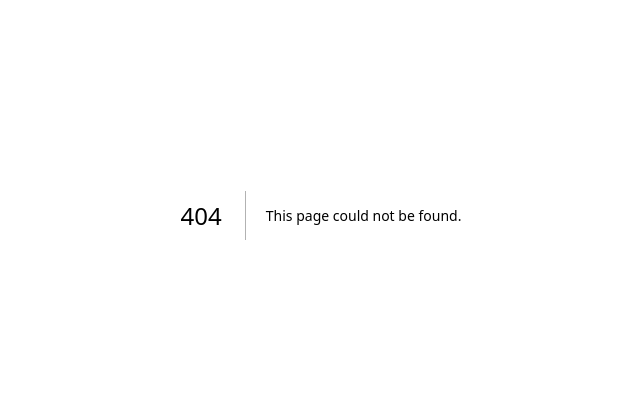
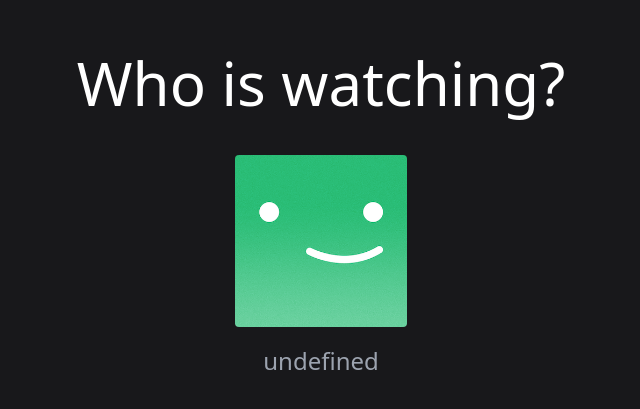
Before and after one commit to Iftee97/netflix-next, a Next.js app: page /profiles in a window 1280 px wide. Before the commit this address had no page. Shown: the part 185-594 px from the top of the page, without its empty margins (319-959 px from the left). Built offline with nearby package versions, Linux system fonts and the light colour scheme; no server answers; the database is empty; sample sign-in values are in the browser's storage.

Commit message:
added custom hooks, utility functions and route guards

```diff
--- /dev/null
+++ b/hooks/useCurrentUser.js
@@ -0,0 +1,19 @@
+import useSwr from 'swr'
+
+import fetcher from '@/libs/fetcher'
+
+export default function useCurrentUser() {
+  const {
+    data,
+    error,
+    isLoading,
+    mutate
+  } = useSwr('/api/current', fetcher)
+
+  return {
+    data,
+    error,
+    isLoading,
+    mutate,
+  }
+}
--- /dev/null
+++ b/libs/fetcher.js
@@ -0,0 +1,5 @@
+// the fetcher function for useSwr:
+
+const fetcher = (...args) => fetch(...args).then(res => res.json())
+
+export default fetcher
--- /dev/null
+++ b/libs/serverAuth.js
@@ -0,0 +1,23 @@
+import { getServerSession } from "next-auth"
+import prismadb from '@/libs/prismadb'
+import { authOptions } from "@/pages/api/auth/[...nextauth]"
+
+export default async function serverAuth(req, res) {
+  const session = await getServerSession(req, res, authOptions)
+  if (!session?.user?.email) {
+    throw new Error('Not signed in')
+  }
+
+  const currentUser = await prismadb.user.findUnique({
+    where: {
+      email: session.user.email,
+    }
+  })
+  if (!currentUser) {
+    throw new Error('Not signed in')
+  }
+
+  return {
+    currentUser
+  }
+}
--- a/package.json
+++ b/package.json
@@ -19,6 +19,7 @@
     "react": "18.2.0",
     "react-dom": "18.2.0",
     "react-icons": "^4.8.0",
+    "swr": "^2.1.5",
     "tailwindcss": "3.3.2"
   },
   "devDependencies": {
--- /dev/null
+++ b/pages/api/current/index.js
@@ -0,0 +1,15 @@
+import serverAuth from "@/libs/serverAuth"
+
+export default async function handler(req, res) {
+  try {
+    if (req.method !== 'GET') {
+      return res.status(405).end()
+    }
+
+    const { currentUser } = await serverAuth(req, res)
+    return res.status(200).json(currentUser)
+  } catch (error) {
+    console.log(error)
+    return res.status(500).end()
+  }
+}
--- a/pages/auth.jsx
+++ b/pages/auth/index.js
@@ -1,8 +1,7 @@
 import Head from "next/head"
 import Link from "next/link"
-import { useRouter } from "next/router"
 import { useState } from "react"
-import { getSession, signIn } from 'next-auth/react'
+import { signIn, getSession } from 'next-auth/react'
 
 // components
 import Input from "@/components/Input"
@@ -19,8 +18,6 @@ export default function Auth() {
   const [variant, setVariant] = useState("login")
   const [error, setError] = useState("")
   const [loading, setLoading] = useState(false)
-
-  const router = useRouter()
 
   function toggleVariant() {
     setVariant(variant === "login" ? "register" : "login")
@@ -63,9 +60,8 @@ export default function Auth() {
       await signIn('credentials', {
         email,
         password,
-        callbackUrl: '/' // redirect to / page after login
+        callbackUrl: '/profiles' // redirect to / page after login
       })
-      // router.push('/') // redirect to / page after login
       setLoading(false)
     } catch (error) {
       console.log('error: >>>>>>>>>', error)
@@ -139,7 +135,7 @@ export default function Auth() {
                 <button
                   className="w-10 h-10 bg-white rounded-full flex items-center justify-center cursor-pointer hover:opacity-80 transition"
                   onClick={() => signIn('google', {
-                    callbackUrl: '/'
+                    callbackUrl: '/profiles'
                   })}
                 >
                   <FcGoogle size={32} />
@@ -147,7 +143,7 @@ export default function Auth() {
                 <button
                   className="w-10 h-10 bg-white rounded-full flex items-center justify-center cursor-pointer hover:opacity-80 transition"
                   onClick={() => signIn('github', {
-                    callbackUrl: '/'
+                    callbackUrl: '/profiles'
                   })}
                 >
                   <FaGithub size={32} />
@@ -170,23 +166,20 @@ export default function Auth() {
   )
 }
 
-// export async function getServerSideProps(context) {
-//   const session = await getSession(context)
-//   console.log('session: >>>>>>>>>>', session)
+export async function getServerSideProps(context) {
+  const session = await getSession(context)
+  console.log('session (NEXT SSR: /): >>>>>>>>>>', session)
 
-//   // uncomment later
-//   if (!session) {
-//     return {
-//       redirect: {
-//         destination: '/',
-//         permanent: false,
-//       }
-//     }
-//   }
+  if (session) {
+    return {
+      redirect: {
+        destination: '/',
+        permanent: false,
+      }
+    }
+  }
 
-//   return {
-//     props: {
-//       session: session || null
-//     }
-//   }
-// }
+  return {
+    props: {}
+  }
+}
--- a/pages/index.js
+++ b/pages/index.js
@@ -1,11 +1,11 @@
 import Head from "next/head"
 import Link from "next/link"
-import { signOut, getSession, useSession } from "next-auth/react"
+import { signOut, getSession } from "next-auth/react"
+import useCurrentUser from "@/hooks/useCurrentUser"
 
 export default function Home() {
-  const { data: session, status } = useSession()
-  console.log('session: >>>>>>>>>>', session)
-  console.log('status: >>>>>>>>>>', status)
+  const { data: user, isLoading } = useCurrentUser()
+  console.log('user: >>>>>>>>>>', user)
 
   return (
     <>
@@ -17,13 +17,18 @@ export default function Home() {
         <h1 className="text-5xl font-semibold text-red-700 text-center">
           Netflix
         </h1>
-        {session?.user && (
+        {isLoading && (
           <h3 className="mt-4 text-2xl font-medium text-blue-500 text-center">
-            Welcome to Netflix, {session?.user?.name}
+            Loading...
+          </h3>
+        )}
+        {!isLoading && user && (
+          <h3 className="mt-4 text-2xl font-medium text-blue-500 text-center">
+            Welcome to Netflix, {user?.name}
           </h3>
         )}
         <div className="flex items-center justify-center gap-6 mt-6">
-          {session?.user && (
+          {user && (
             <button
               className="bg-red-500 hover:bg-red-600 text-white px-3 py-2"
               onClick={() => signOut()}
@@ -41,3 +46,21 @@ export default function Home() {
     </>
   )
 }
+
+export async function getServerSideProps(context) {
+  const session = await getSession(context)
+  console.log('session (NEXT SSR: /): >>>>>>>>>>', session)
+
+  if (!session) {
+    return {
+      redirect: {
+        destination: '/auth',
+        permanent: false,
+      }
+    }
+  }
+
+  return {
+    props: {}
+  }
+}
--- /dev/null
+++ b/pages/profiles/index.js
@@ -0,0 +1,65 @@
+import Link from 'next/link'
+import { getSession } from 'next-auth/react'
+import useCurrentUser from '@/hooks/useCurrentUser'
+import Loading from '@/components/Loading'
+
+export default function Profiles() {
+  const { data: currentUser, isLoading } = useCurrentUser()
+
+  const images = [
+    '/images/default-blue.png',
+    '/images/default-red.png',
+    '/images/default-slate.png',
+    '/images/default-green.png'
+  ]
+  const imgSrc = images[Math.floor(Math.random() * 4)]
+
+  return (
+    <div className="flex items-center justify-center h-full">
+      <div className='flex flex-col'>
+        <h1 className='text-3xl md:text-6xl text-white text-center'>
+          Who is watching?
+        </h1>
+        <div className='flex items-center justify-center gap-8 mt-10'>
+          <Link href='/'>
+            <div className="group flex-row w-44 mx-auto">
+              <div className="w-44 h-44 rounded-md flex items-center justify-center border-2 border-transparent group-hover:cursor-pointer group-hover:border-white overflow-hidden">
+                <img
+                  src={imgSrc}
+                  alt={`${currentUser?.name} profile image}`}
+                  draggable={false}
+                  className="w-max h-max object-contain"
+                />
+              </div>
+              <div className="mt-4 text-gray-400 text-2xl text-center group-hover:text-white">
+                {isLoading ? (
+                  <div className='flex items-center justify-center'>
+                    <Loading />
+                  </div>
+                ) : `${currentUser?.name}`}
+              </div>
+            </div>
+          </Link>
+        </div>
+      </div>
+    </div>
+  )
+}
+
+export async function getServerSideProps(context) {
+  const session = await getSession(context)
+  console.log('session (NEXT SSR: /profiles): >>>>>>>>>>', session)
+
+  if (!session) {
+    return {
+      redirect: {
+        destination: '/auth',
+        permanent: false,
+      }
+    }
+  }
+
+  return {
+    props: {}
+  }
+}
```
Also changed, not shown: components/Input.js (renamed from components/Input.jsx), components/Loading.js (renamed from components/Loading.jsx), 1 other file (tests, documents, lock files or other folders).
